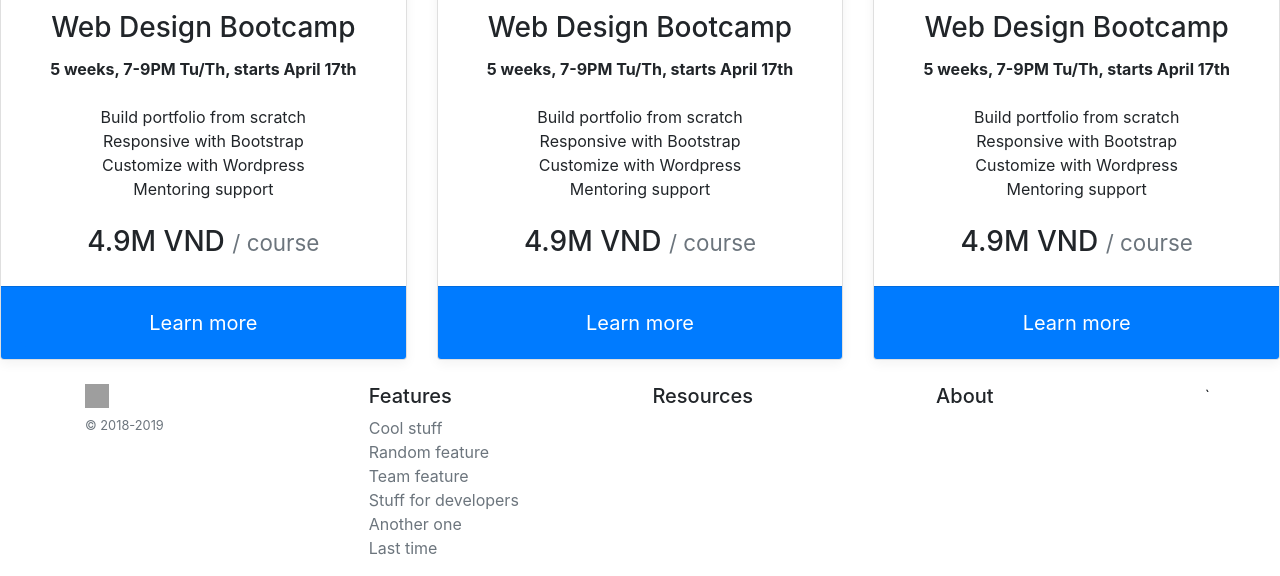
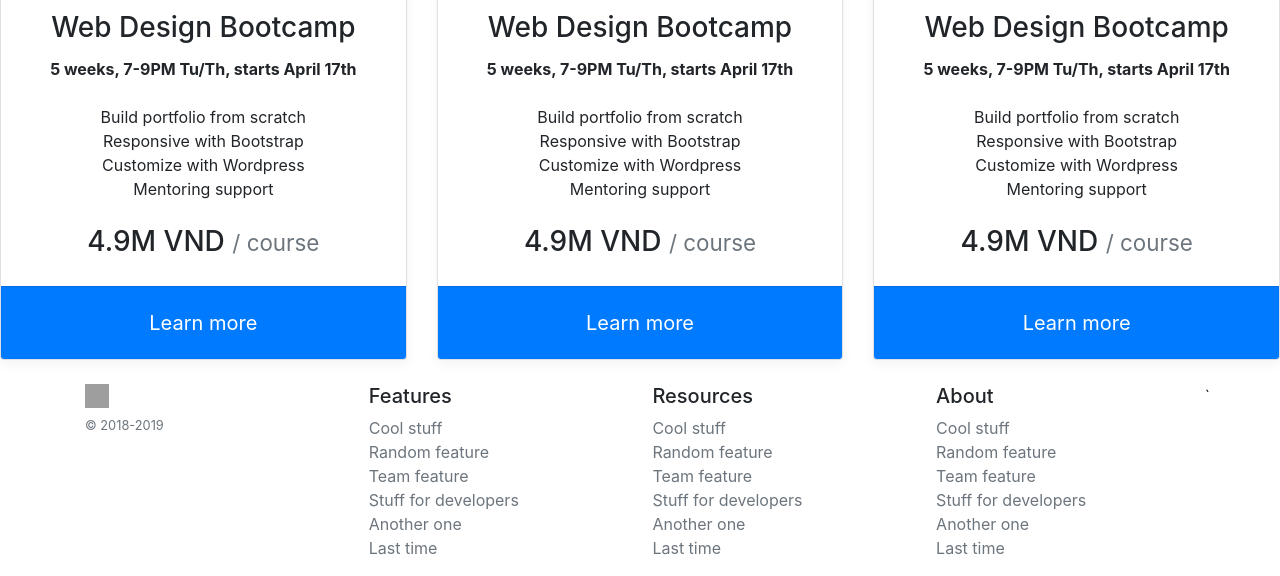
Before and after one commit to tonggianghuy/coderschool, a plain HTML site: page index.html in a window 1280 px wide. Shown: the part 789-1365 px from the top of the page. Drawn offline with nearby package versions, Linux system fonts and the light colour scheme; grey boxes are pictures that could not be loaded.

Commit message:
last commit

```diff
--- a/index.html
+++ b/index.html
@@ -123,8 +123,23 @@
                                 <li><a class="text-muted" href="#">Last time</a></li>
                               </ul>
                     </div>
-                      <div class="col-6 col-md"><h5>Resources</h5></div>
-                      <div class="col-6 col-md"><h5>About</h5></div>`
+                      <div class="col-6 col-md"><h5>Resources</h5><ul class="list-unstyled text-small">
+                            <li><a class="text-muted" href="#">Cool stuff</a></li>
+                            <li><a class="text-muted" href="#">Random feature</a></li>
+                            <li><a class="text-muted" href="#">Team feature</a></li>
+                            <li><a class="text-muted" href="#">Stuff for developers</a></li>
+                            <li><a class="text-muted" href="#">Another one</a></li>
+                            <li><a class="text-muted" href="#">Last time</a></li>
+                          </ul></div>
+                      <div class="col-6 col-md"><h5>About</h5>
+                        <ul class="list-unstyled text-small">
+                                <li><a class="text-muted" href="#">Cool stuff</a></li>
+                                <li><a class="text-muted" href="#">Random feature</a></li>
+                                <li><a class="text-muted" href="#">Team feature</a></li>
+                                <li><a class="text-muted" href="#">Stuff for developers</a></li>
+                                <li><a class="text-muted" href="#">Another one</a></li>
+                                <li><a class="text-muted" href="#">Last time</a></li>
+                              </ul></div>`
                     </div>
     </footer>
 </body>
```
